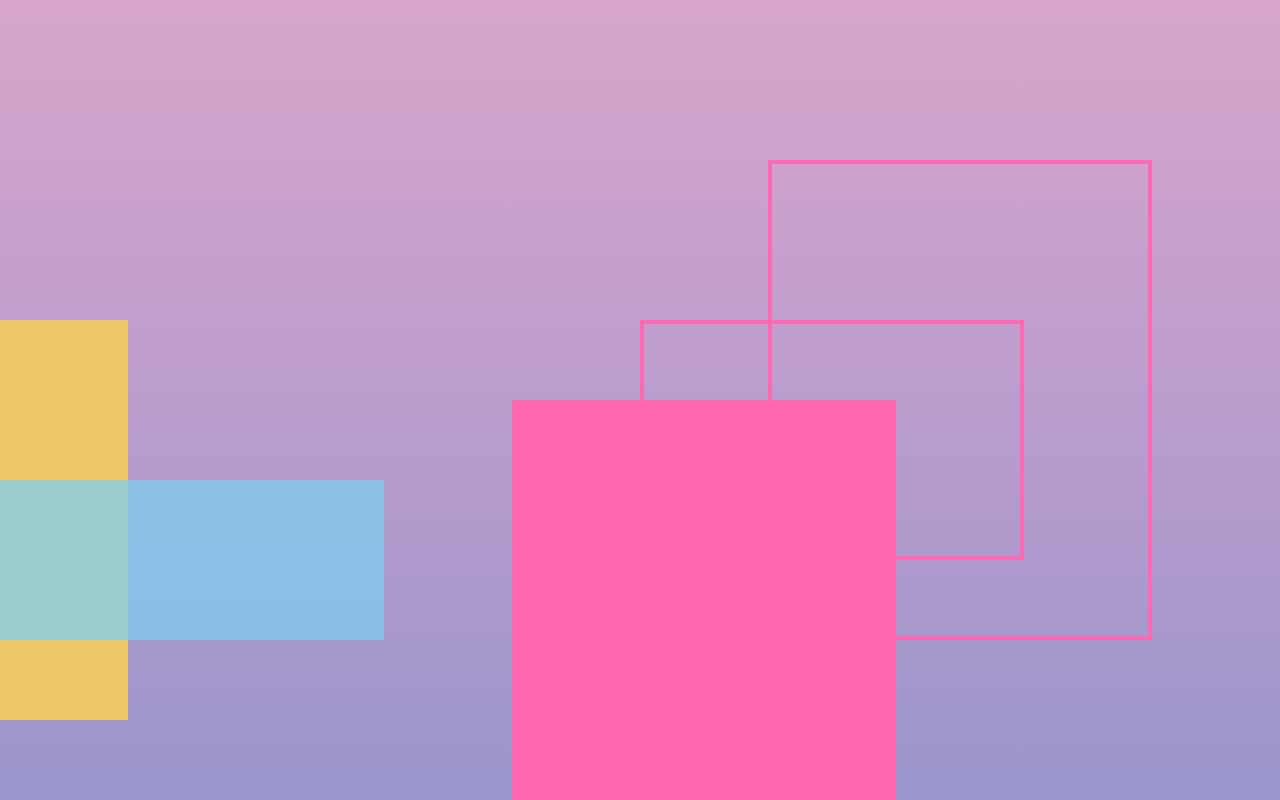
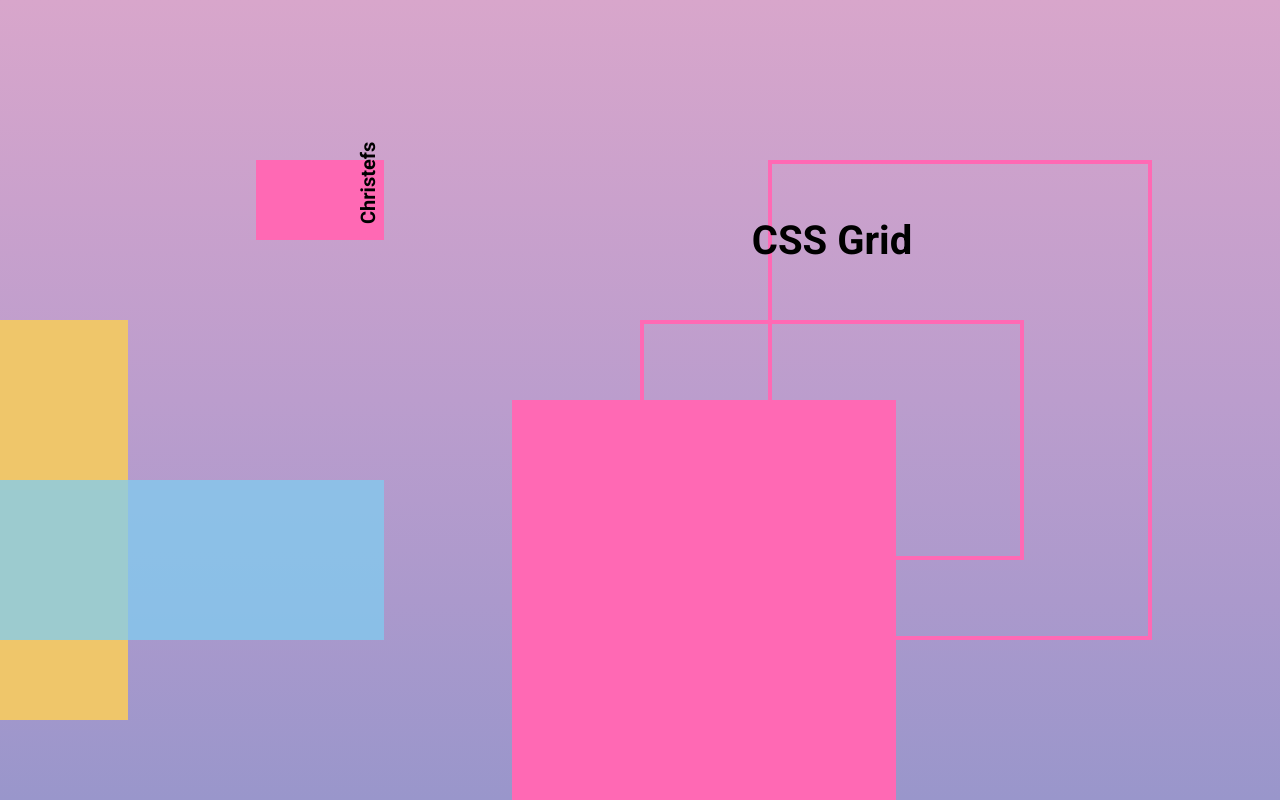
Before and after one commit to christefs/Proyecto1-Grid, a plain HTML site: page index.html in a window 1280 px wide. Drawn offline with Linux system fonts and the light colour scheme.

Commit message:
Ultimos elementos y detalles

```diff
--- a/index.html
+++ b/index.html
@@ -13,6 +13,14 @@
         <div class="item3"></div>
         <div class="item4"></div>
         <div class="item5"></div>
+        <div class="item6">
+            <p>CSS Grid</p>
+        </div>
+        <div class="item7"></div>
+        <div class="item8">
+            <p>Christefs</p>
+        </div>
+
     </div>
 </body>
 </html>
--- a/style.css
+++ b/style.css
@@ -48,3 +48,33 @@ body {
   grid-column: 7 / 10;
   grid-row: 3 / 9;
 }
+.item6 {
+  display: grid;
+  font-size: 40px;
+  grid-column: 6 / 9;
+  grid-row: 3 / 5;
+  justify-items: center;
+  align-items: center;
+
+  /*border: 0.8px dotted black;*/
+}
+.item6 p {
+  margin: 0;
+}
+.item7 {
+  grid-column: 3 / 4;
+  grid-row: 3 / 4;
+  background: hotpink;
+
+  /*border: 0.8px dotted black;*/
+}
+.item8 {
+  display: grid;
+  font-size: 20px;
+  grid-column: 3 / 4;
+  grid-row: 2 / 4;
+  transform: rotate(270deg);
+  /*border: 0.8px dotted black;*/
+
+  align-items: end;
+}
```
